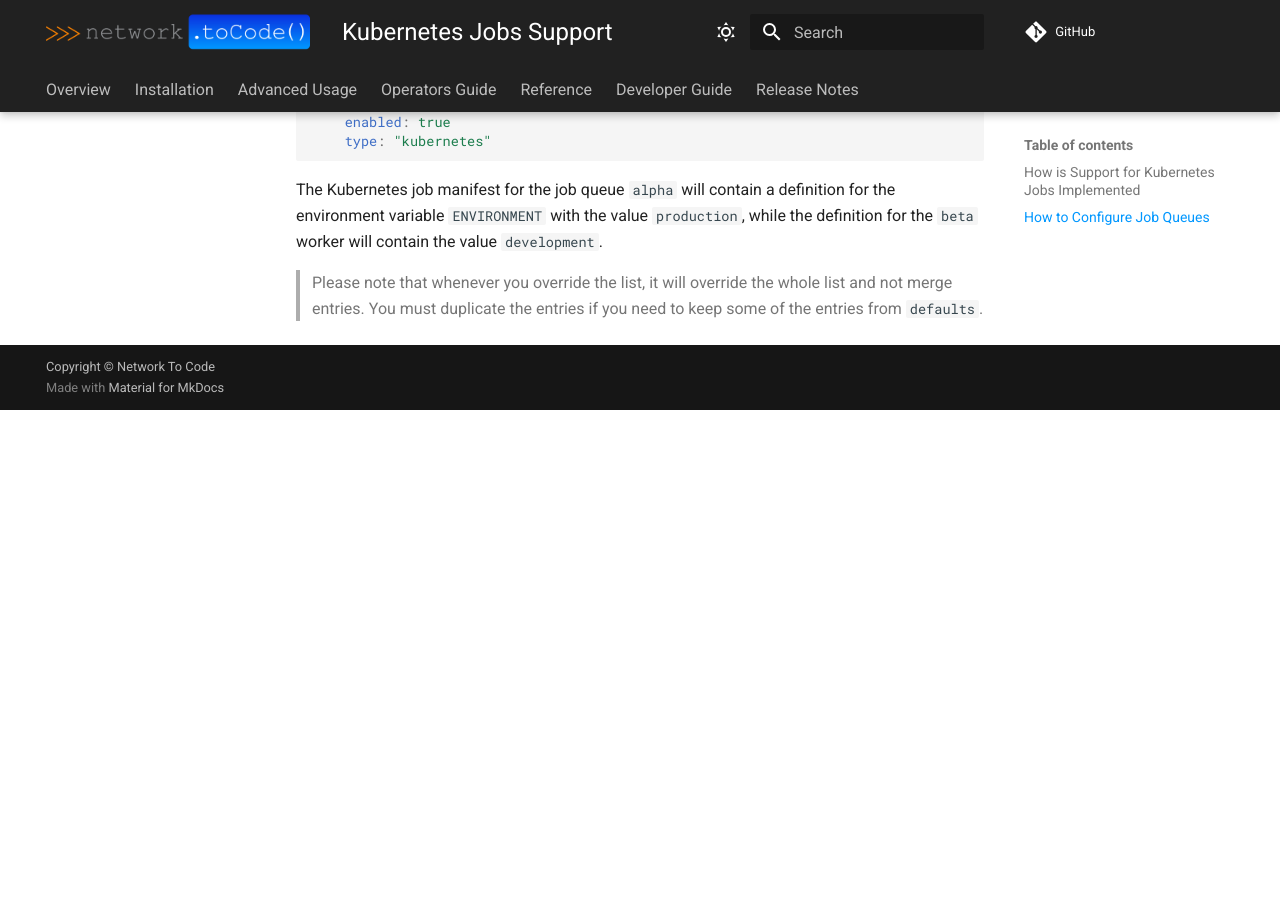
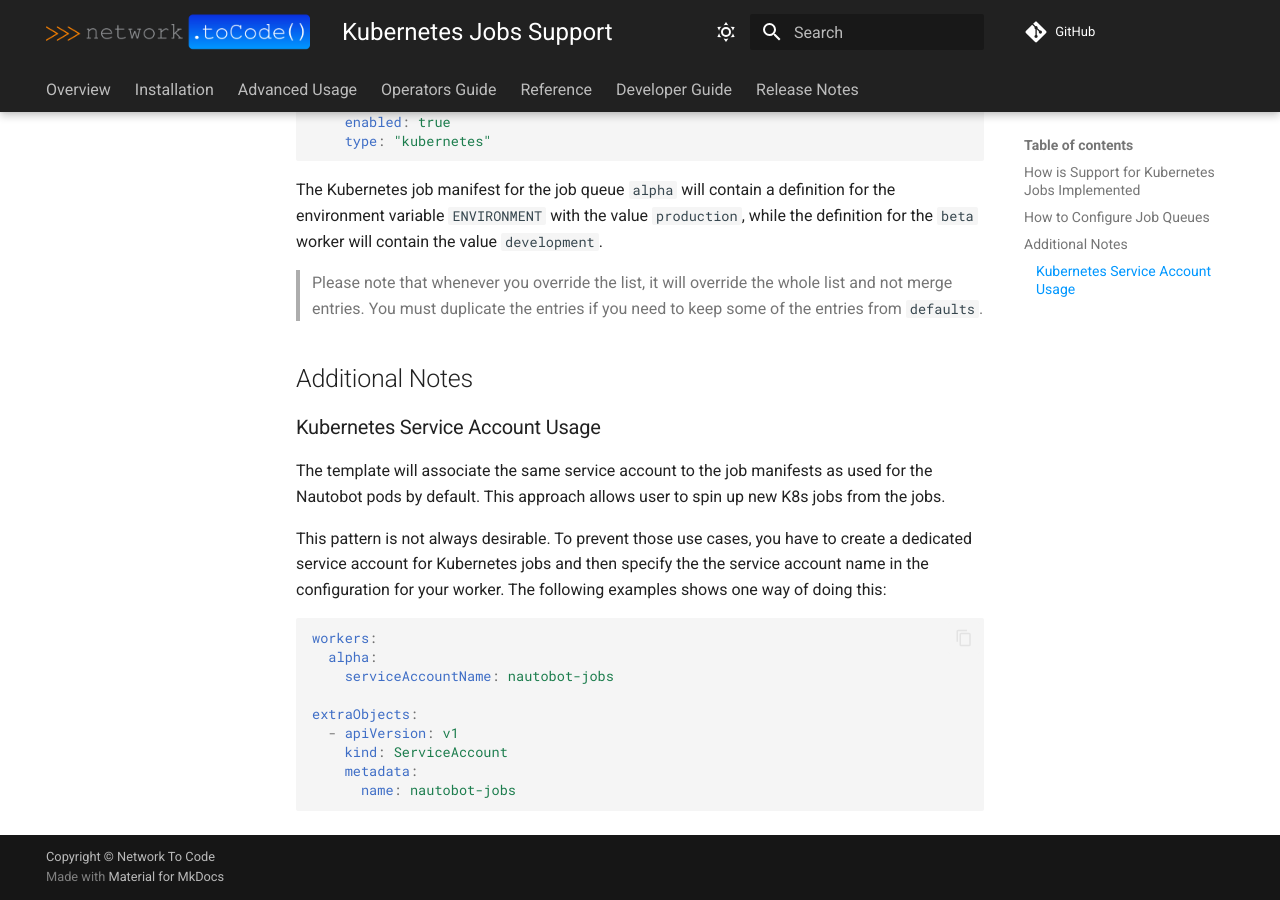
Before and after one commit to nautobot/helm-charts, an MkDocs documentation site: the page built from docs/advanced-features/kubernetes-jobs-support.md, in a window 1280 px wide and 900 px high, scrolled down 2515 px. Built offline with MkDocs 1.6.1 and Material for MkDocs 9.7.7, drawn with Linux system fonts in a browser that asks for light colours; comment, search, counter and statistics services are not loaded; before the commit the page ends 2925 px from its top, so only the background shows below that.

````diff
--- a/docs/advanced-features/kubernetes-jobs-support.md
+++ b/docs/advanced-features/kubernetes-jobs-support.md
@@ -133,3 +133,28 @@
 
 > Please note that whenever you override the list, it will override the whole list and not merge entries.
 > You must duplicate the entries if you need to keep some of the entries from `defaults`.
+
+## Additional Notes
+
+### Kubernetes Service Account Usage
+
+The template will associate the same service account to the job manifests as
+used for the Nautobot pods by default. This approach allows user to spin up new
+K8s jobs from the jobs.
+
+This pattern is not always desirable. To prevent those use cases, you have to
+create a dedicated service account for Kubernetes jobs and then specify the
+the service account name in the configuration for your worker. The following
+examples shows one way of doing this:
+
+```yaml
+workers:
+  alpha:
+    serviceAccountName: nautobot-jobs
+
+extraObjects:
+  - apiVersion: v1
+    kind: ServiceAccount
+    metadata:
+      name: nautobot-jobs
+```
````
Also changed, not shown: 5 other files.
